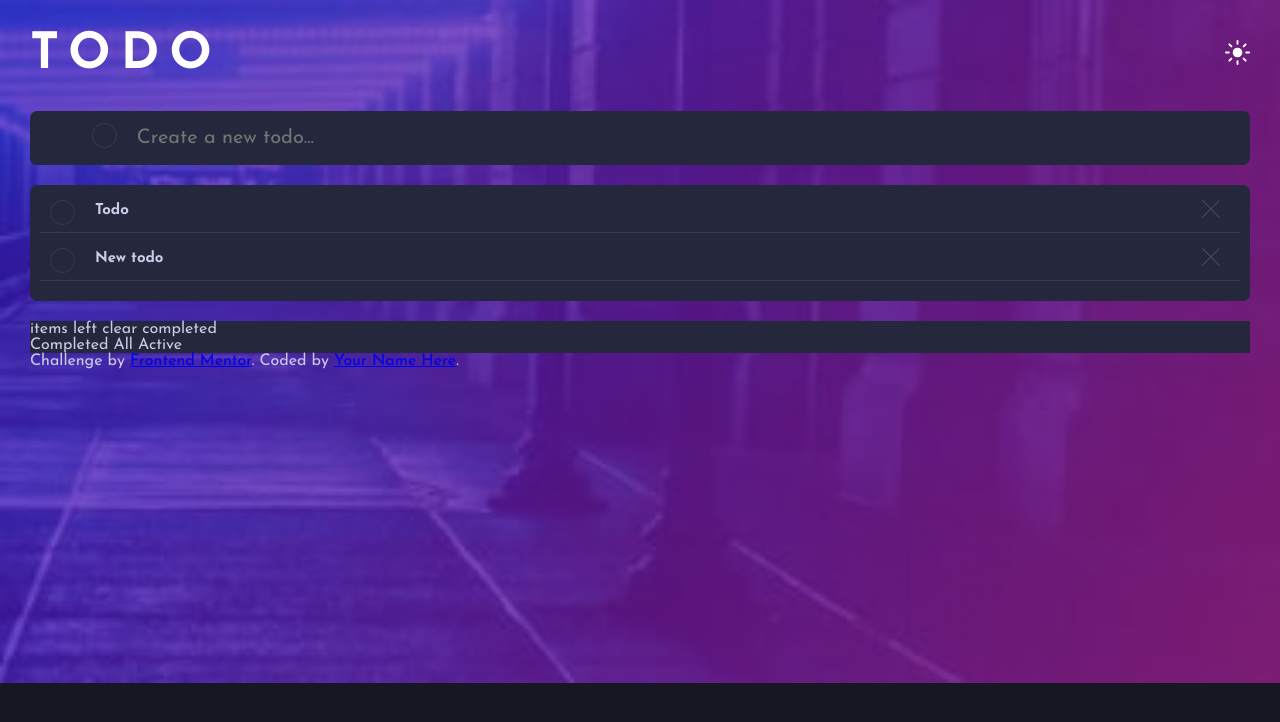
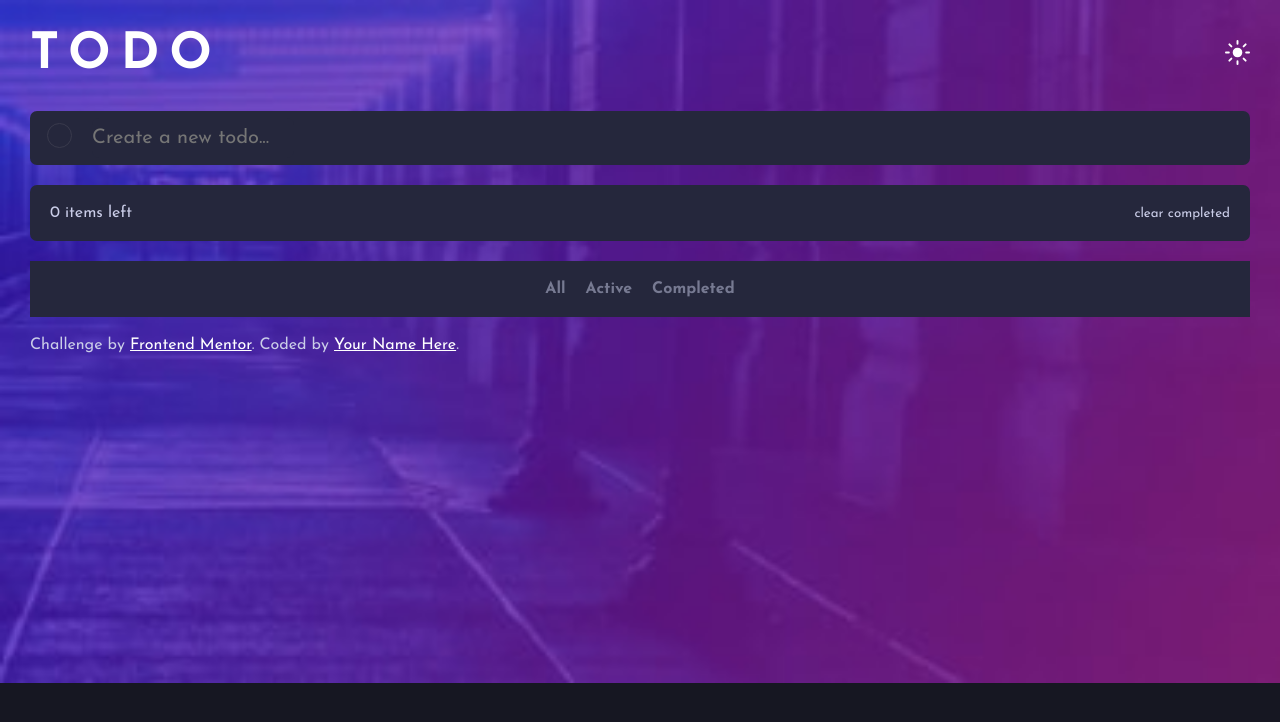
Before and after one commit to JakubKb/Todo-App, a Vue app: page / in a window 1280 px wide. Shown: the top 722 px of the page. Built offline with nearby package versions, Linux system fonts and the light colour scheme.

Commit message:
added logic and basic todo list functions

```diff
--- a/src/App.vue
+++ b/src/App.vue
@@ -12,34 +12,47 @@
 
     <div class="container">
       <div class="input-container">
-        <button class="checkbox" disabled="true"></button>
+        <button class="checkbox" @click="addItem"></button>
+        <form @submit="addItem">
           <input
             class="todo-new"
             type="text"
             name="todo create"
             placeholder="Create a new todo..."
+            v-model="newItem"
           />
+        </form>
       </div>
       <div class="todos">
         <div
           class="item"
           v-for="item in items"
           v-bind:item="item"
+          :class="{ completed: item.completed }"
           v-bind:key="item.id"
         >
           <div class="title-check">
-            <button class="checkbox"></button>
+            <button class="checkbox" @click="doneItem(item.id)"></button>
             <h2>{{ item.title }}</h2>
+            <p>completed: {{ item.completed }}</p>
           </div>
-          <button class="cross">
+          <button class="cross" @click="deleteItem">
             <img src="./assets/Frontend-mentor/images/icon-cross.svg" alt="" />
           </button>
         </div>
+        <div class="todos-footer">
+          <p>{{ items.length }} items left</p>
+          <button class="clear" @click="clearCompletedItems">
+            clear completed
+          </button>
         </div>
-      <!--Dynamic Num-->
+      </div>
 
-      <div class="todos-footer">items left clear completed</div>
-      <div class="bottom-sort">Completed All Active</div>
+      <div class="bottom-sort">
+        <p>All</p>
+        <p>Active</p>
+        <p>Completed</p>
+      </div>
     </div>
 
     <div class="attribution">
@@ -55,12 +68,42 @@
 export default {
   data() {
     return {
+      itemsLeft: null,
       newItem: "",
-      items: [
-        { title: "Todo", completed: false, id: 1 },
-        { title: "New todo", completed: false, id: 2 },
-      ],
+      items: [],
     };
+  },
+  methods: {
+    addItem() {
+      if (this.newItem.trim().length === 0) {
+        return;
+      }
+      this.items.push({
+        title: this.newItem,
+        completed: false,
+        id: Math.random(),
+      });
+      this.newItem = "";
+    },
+    doneItem(id) {
+      const item = this.items.find((el) => el.id === id);
+      item.completed = !item.completed;
+    },
+
+    clearCompletedItems() {
+      this.items = this.items.filter((item) => !item.completed);
+    },
+
+    deleteItem(id) {
+      const index = this.items.findIndex((el) => el.id === id);
+      this.items.splice(index, 1);
+    },
+  },
+  updated() {
+    localStorage.setItem("items", JSON.stringify(this.items));
+  },
+  created() {
+    this.items = JSON.parse(localStorage.getItem("items")) || [];
   },
 };
 </script>
@@ -138,9 +181,16 @@ header {
   display: flex;
   padding: 7px;
   display: flex;
-  justify-content: center;
   align-content: center;
   margin-top: 30px;
+}
+
+a {
+  color: #fff;
+}
+
+.attribution {
+  margin-top: 20px;
 }
 
 .todo-new {
@@ -172,6 +222,7 @@ header {
 
 .completed {
   text-decoration: line-through;
+  color: var(--Dark-Grayish-Blue);
 }
 
 .item {
@@ -203,4 +254,30 @@ button {
   justify-content: center;
   align-items: center;
 }
+
+.todos-footer {
+  display: flex;
+  justify-content: space-between;
+  padding: 10px;
+}
+
+.todos-footer button {
+  font-family: inherit;
+  background-color: transparent;
+  border: none;
+  color: var(--Light-Grayish-Blue);
+}
+
+.bottom-sort {
+  padding: 10px;
+  display: flex;
+  justify-content: center;
+  align-items: center;
+}
+
+.bottom-sort p {
+  padding: 10px;
+  color: var(--Dark-Grayish-Blue);
+  font-weight: 700;
+}
 </style>
```
Lines whose indentation alone changed are shown as unchanged.
